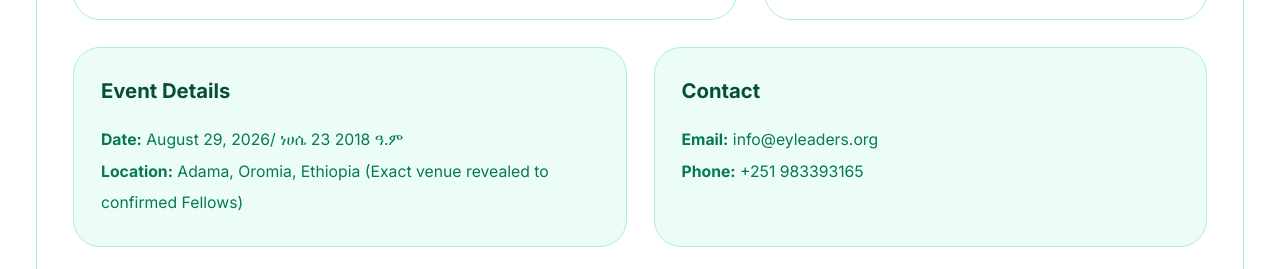
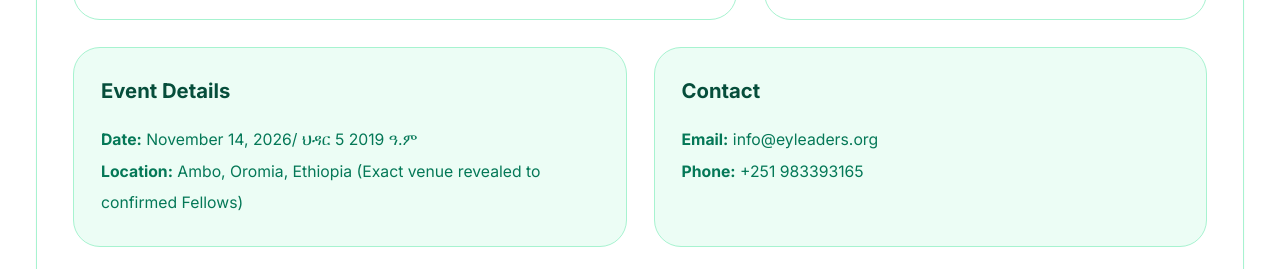
Before and after one commit to ephremdeneke/eylee-Al-registration-, a React (Vite) app: page / in a window 1280 px wide. Shown: the part 5800-6069 px from the top of the page. Built offline with nearby package versions, Linux system fonts and the light colour scheme.

Commit message:
Update event location to Ambo and date to November 14

```diff
--- a/src/components/Program.jsx
+++ b/src/components/Program.jsx
@@ -31,8 +31,8 @@ export default function Program() {
   ],
 
   event: {
-    date: "August 29, 2026/ ነሀሴ 23 2018 ዓ.ም",
-    location: "Adama, Oromia, Ethiopia (Exact venue revealed to confirmed Fellows)"
+    date: "November 14, 2026/ ህዳር 5 2019 ዓ.ም",
+    location: "Ambo, Oromia, Ethiopia (Exact venue revealed to confirmed Fellows)"
   },
 
   contact: {
--- a/src/pages/Register.jsx
+++ b/src/pages/Register.jsx
@@ -34,7 +34,7 @@ export default function Register() {
           </h2>
           <div className="max-w-2xl mx-auto space-y-4 text-lg leading-8 text-slate-700">
                 <p className="mt-3 text-base font-semibold text-emerald-3500">
-                This training is open to everyone who lives in Adama or can travel there on their own.
+                This training is open to everyone who lives in Ambo or can travel there on their own.
                 Please note that we provide the training for free,
                 but we do not offer any transportation assistance.
               </p>
```
